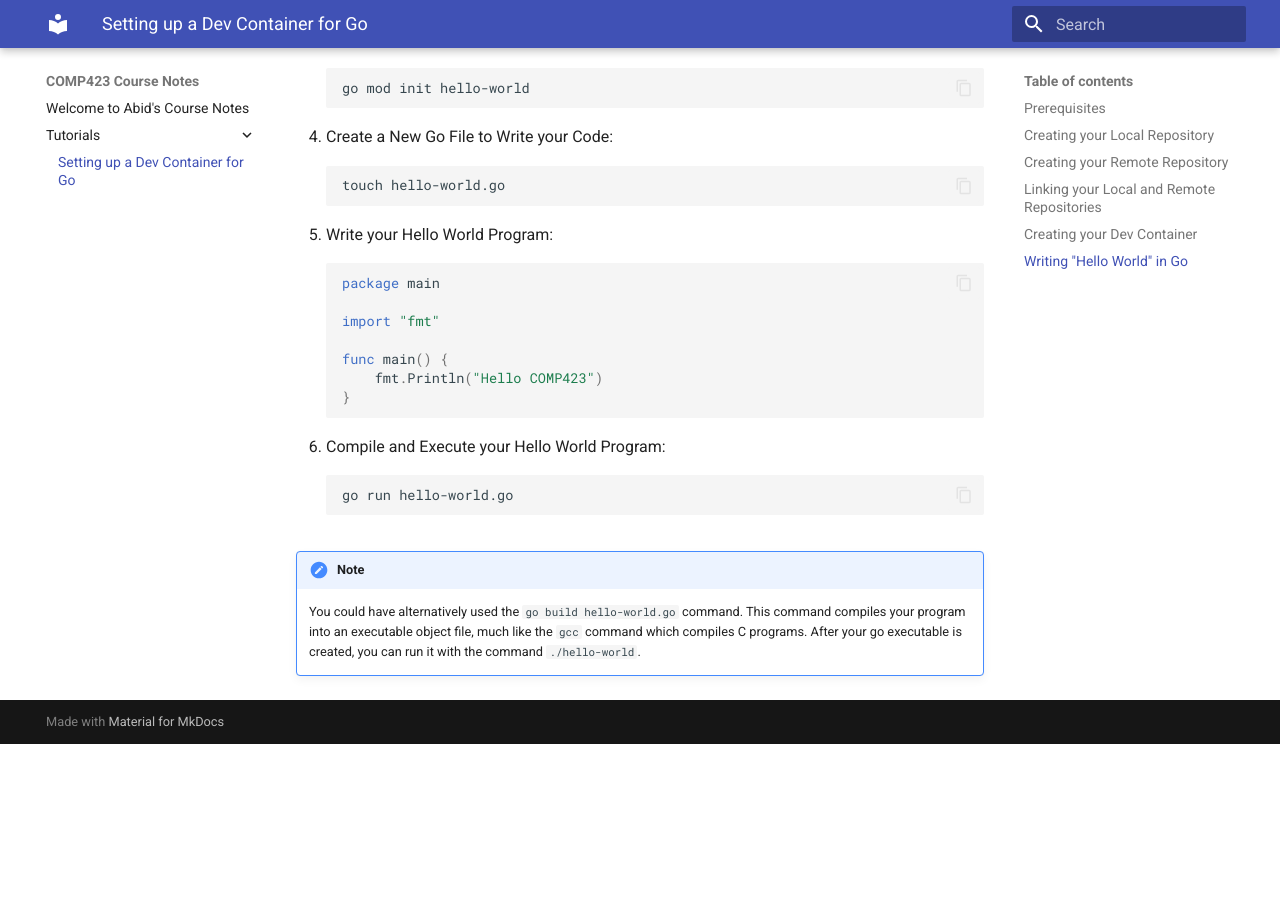
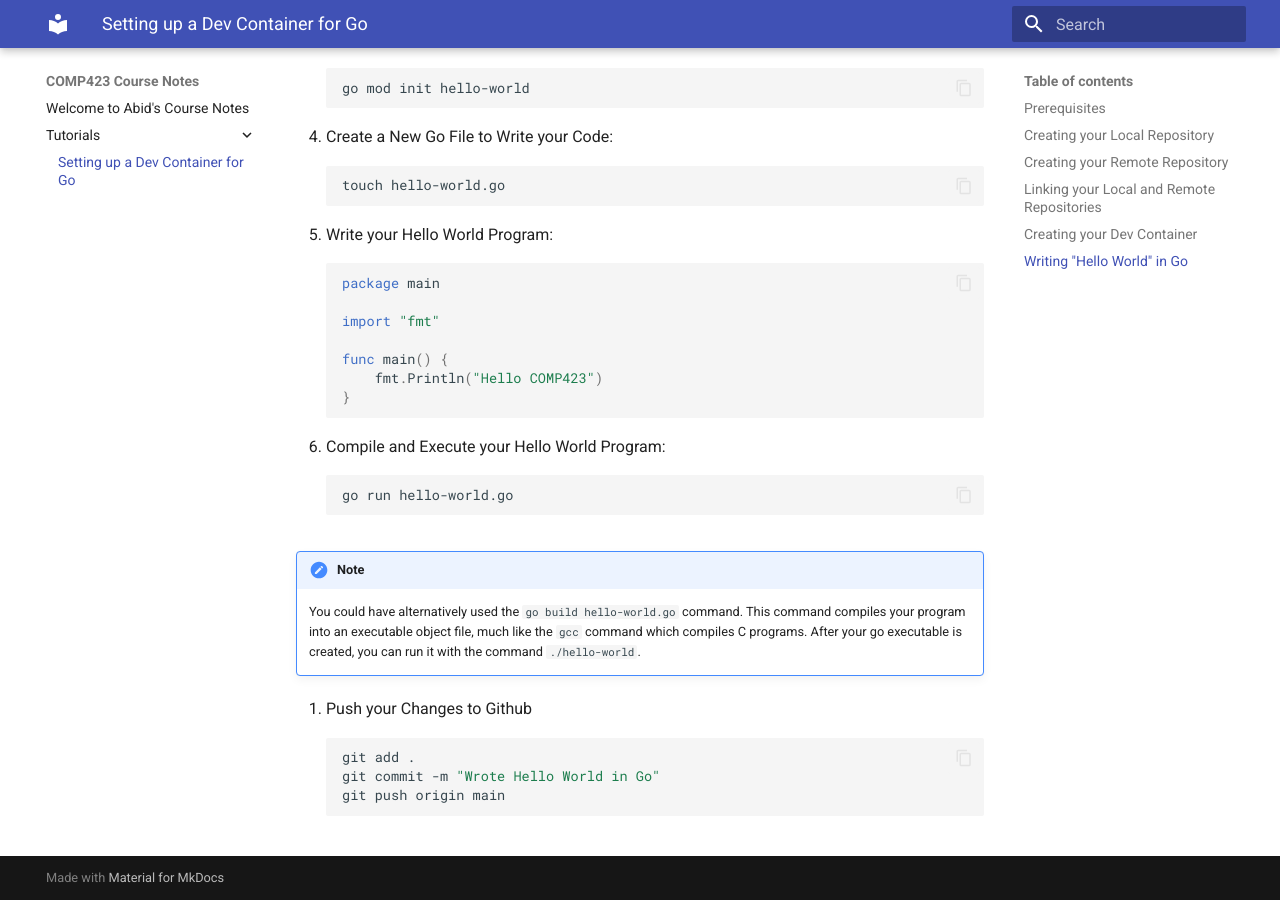
Before and after one commit to Abid-Hussain36/comp423-course-notes, an MkDocs documentation site: the page built from docs/tutorials/go-setup.md, in a window 1280 px wide and 900 px high, scrolled down 3574 px. Built offline with MkDocs 1.6.1 and Material for MkDocs 9.7.7, drawn with Linux system fonts in a browser that asks for light colours; before the commit the page ends 4318 px from its top, so only the background shows below that.

Commit message:
Added Instructions to Push to GitHub

````diff
--- a/docs/tutorials/go-setup.md
+++ b/docs/tutorials/go-setup.md
@@ -136,3 +136,10 @@ go run hello-world.go
 
 !!! Note
     You could have alternatively used the `go build hello-world.go` command. This command compiles your program into an executable object file, much like the `gcc` command which compiles C programs. After your go executable is created, you can run it with the command `./hello-world`.
+
+7. Push your Changes to Github
+``` bash
+git add .
+git commit -m "Wrote Hello World in Go"
+git push origin main
+```
````
